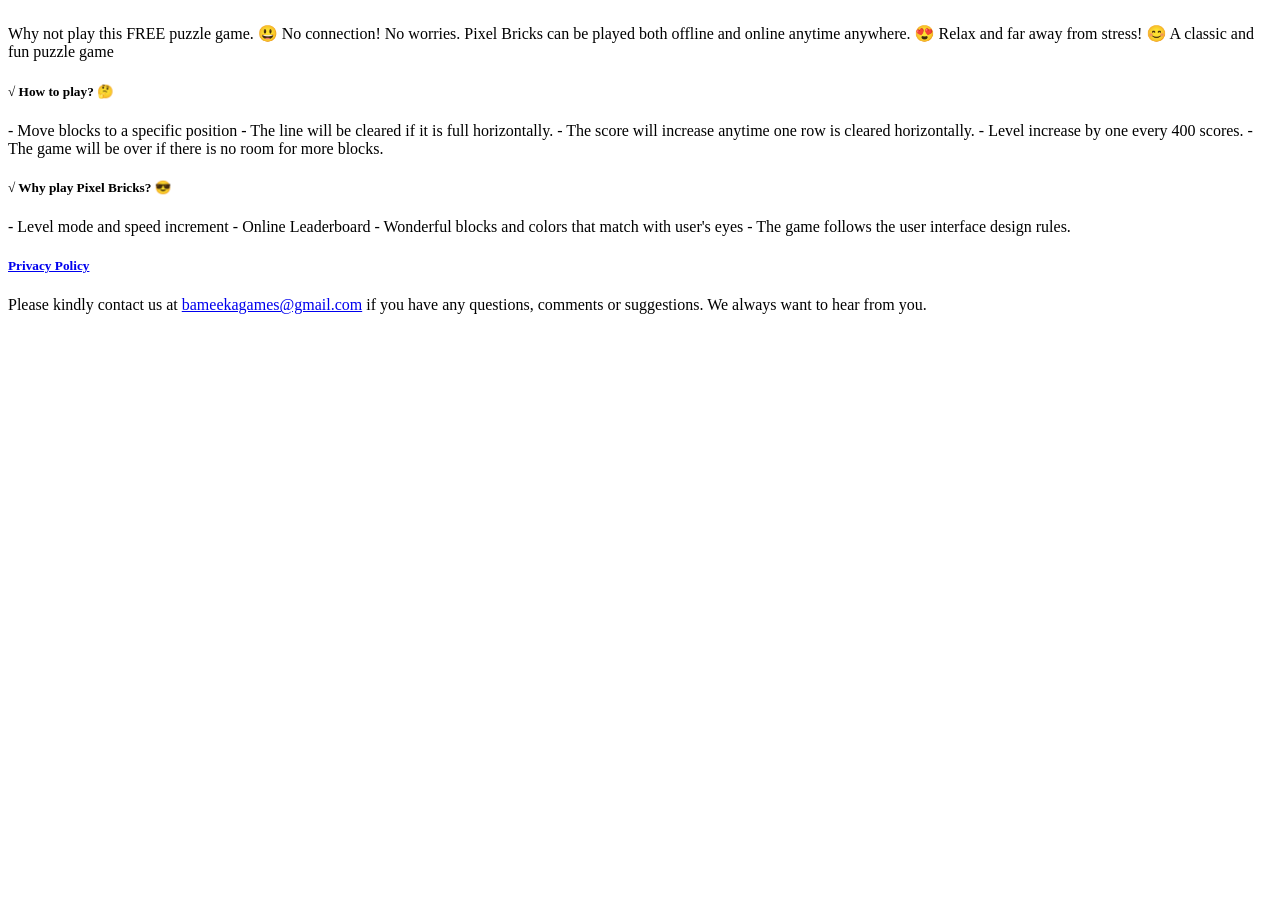
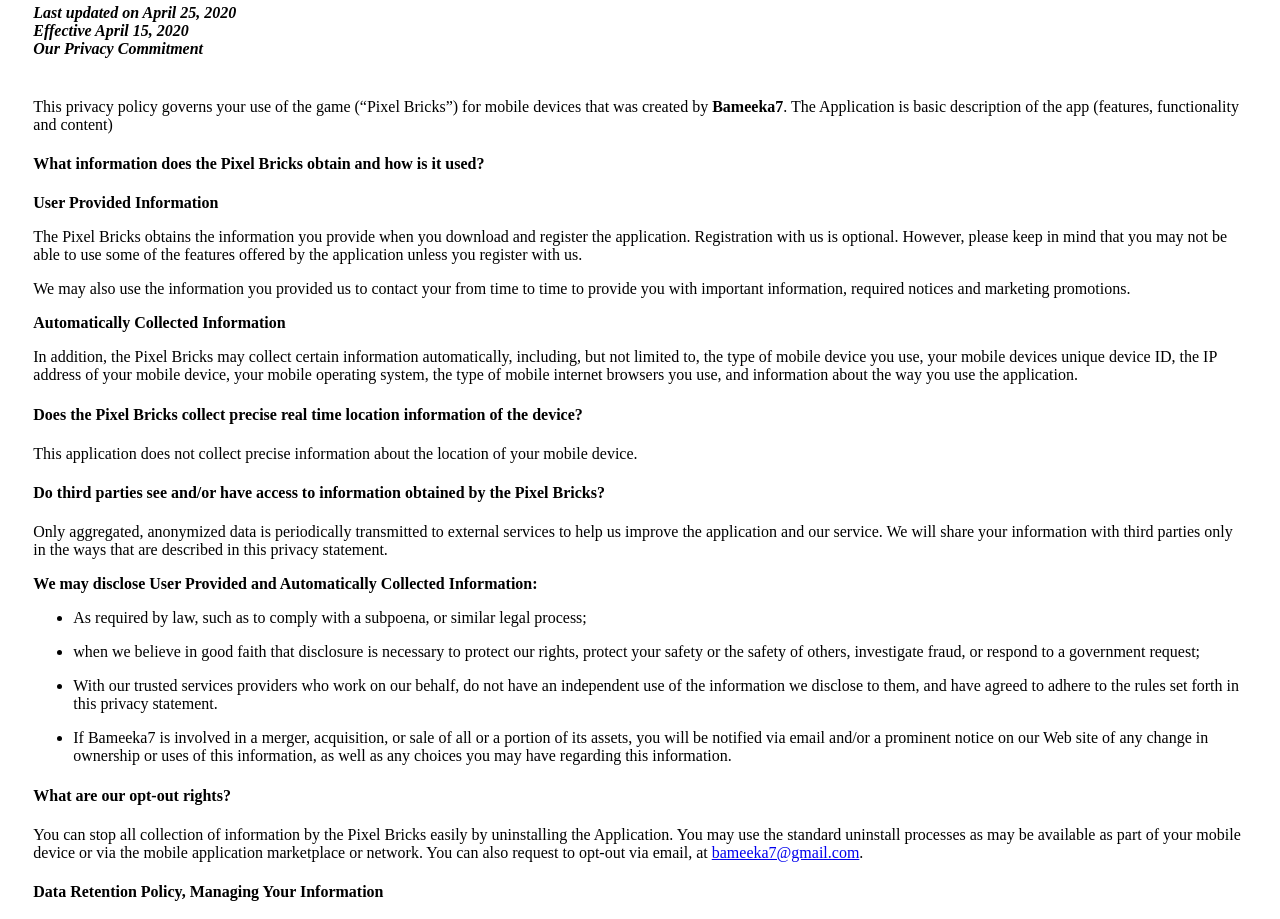
Before and after one commit to bameekagames/PixelBricksPrivacy, a plain HTML site: page index.html in a window 1280 px wide. Shown: the part 63-982 px from the top of the page. Before the commit the page ends 800 px from the top, so only its background shows below. Drawn offline with Linux system fonts and the light colour scheme.

Commit message:
Update index.html

```diff
--- a/index.html
+++ b/index.html
@@ -1,22 +1,67 @@
-<b>A classic puzzle game to improve your cognitive and problem-solving skills. Pixel bricks is a friendly game suitable for all ages for FREE ✓👍.</b>
-<h5>Feel bored at home </h5>
-Why not play this FREE puzzle game.
-😃 No connection! No worries. Pixel Bricks can be played both offline and online anytime anywhere.
-😍 Relax and far away from stress!
-😊 A classic and fun puzzle game
+<!DOCTYPE html>
+<html>
+<head>
+	<title>Privacy Policy</title>
+	<style type="text/css">
+		.container{
+			width: 96%;
+			margin: 0 auto;
+		}
+	</style>
+</head>
+<body>
+	<div class="container">
+		<h2 style="text-align: center;">PRIVACY POLICY</h2>
+		<p style="margin: 10px 0 40px;">
+			<b><i>Last updated on April 25, 2020<br>
+			Effective April 15, 2020<br>
+			Our Privacy Commitment</i></b>
+		</p>
 
-<h5>√ How to play? 🤔</h5>
--	Move blocks to a specific position
--	The line will be cleared if it is full horizontally.
--	The score will increase anytime one row is cleared horizontally.
--	Level increase by one every 400 scores.
--	The game will be over if there is no room for more blocks.
+		<p>This privacy policy governs your use of the game (“Pixel Bricks”) for mobile devices that was created by <b>Bameeka7</b>. The Application is basic description of the app (features, functionality and content)</p>
+		<h4>What information does the Pixel Bricks obtain and how is it used?</h4>
+		<p><strong>User Provided Information</strong></p>
+		<p>The Pixel Bricks obtains the information you provide when you download and register the application. Registration with us is optional. However, please keep in mind that you may not be able to use some of the features offered by the application unless you register with us.</p>
 
-<h5>√ Why play Pixel Bricks? 😎</h5>
--	Level mode and speed increment
--	Online Leaderboard
--	Wonderful blocks and colors that match with user's eyes
--	The game follows the user interface design rules.
+		<!--<p>When you register with us and use the Application, you generally provide&nbsp;(a) your name, email address, age, user name, password and other registration information; (b) transaction-related information, such as when you make purchases, respond to any offers, or download or use applications from us; (c) information you provide us when you contact us for help; (d) credit card information for purchase and use of the Application, and; (e) information you enter into our system when using the Application, such as contact information and project management information.</p>  -->
 
-<h5><a href="https://mhmdpnk.github.io/pixelbricksinternalprivacy/ ">Privacy Policy</a></h5>
-Please kindly contact us at <a href = "mailto: bameekagames@gmail.com">bameekagames@gmail.com</a> if you have any questions, comments or suggestions. We always want to hear from you.
+		<p>We may also use the information you provided us to contact your from time to time to provide you with important information, required notices and marketing promotions.</p>
+
+		<p><strong>Automatically Collected Information</strong></p>
+		<p>In addition, the Pixel Bricks may collect certain information automatically, including, but not limited to, the type of mobile device you use, your mobile devices unique device ID, the IP address of your mobile device, your mobile operating system, the type of mobile internet browsers you use, and information about the way you use the application.</p>
+
+		<h4>Does the Pixel Bricks collect precise real time location information of the device?</h4>
+		<p>This application does not collect precise information about the location of your mobile device.</p>
+
+
+		<h4>Do third parties see and/or have access to information obtained by the Pixel Bricks?</h4>
+		<p>Only aggregated, anonymized data is periodically transmitted to external services to help us improve the application and our service. We will share your information with third parties only in the ways that are described in this privacy statement.</p>
+		<p><b>We may disclose User Provided and Automatically Collected Information:</b></p>
+		<ul>
+		 <li> <p>As required by law, such as to comply with a subpoena, or similar legal process;</p> </li>
+		 <li> <p>when we believe in good faith that disclosure is necessary to protect our rights, protect your safety or the safety of others, investigate fraud, or respond to a government request;</p> </li>
+		 <li> <p>With our trusted services providers who work on our behalf, do not have an independent use of the information we disclose to them, and have agreed to adhere to the rules set forth in this privacy statement.</p> </li>
+		 <li> <p>If Bameeka7 is involved in a merger, acquisition, or sale of all or a portion of its assets, you will be notified via email and/or a prominent notice on our Web site of any change in ownership or uses of this information, as well as any choices you may have regarding this information.</p> </li>
+		</ul>
+		<h4>What are our opt-out rights?</h4>
+		<p>You can stop all collection of information by the Pixel Bricks easily by uninstalling the Application. You may use the standard uninstall processes as may be available as part of your mobile device or via the mobile application marketplace or network. You can also request to opt-out via email, at <a href = "mailto: bameeka7@gmail.com">bameeka7@gmail.com</a>.</p>
+		<h4><strong>Data Retention Policy, Managing Your Information</strong></h4>
+		<p>We will retain User Provided data for as long as you use the application and for a reasonable time thereafter. We will retain Automatically Collected information for up to 24 months and thereafter may store it in aggregate. If you’d like us to delete User Provided Data that you have provided via the application, please contact us at bameeka7@gmail.com and we will respond in a reasonable time. Please note that some or all of the User Provided Data may be required in order for the application to function properly.</p>
+
+		<h4><strong>Children</strong></h4>
+		<p>We do not use the application to knowingly solicit data from or market to children under the age of 13. If a parent or guardian becomes aware that his or her child has provided us with information without their consent, he or she should contact us at <a href = "mailto: bameeka7@gmail.com">bameeka7@gmail.com</a>. We will delete such information from our files within a reasonable time.</p>
+		<h4><strong>Security</strong></h4>
+		<p>We are concerned about safeguarding the confidentiality of your information. We provide physical, electronic, and procedural safeguards to protect information we process and maintain. For example, we limit access to this information to authorized employees and contractors who need to know that information in order to operate, develop or improve our Application. Please be aware that, although we endeavor provide reasonable security for information we process and maintain, no security system can prevent all potential security breaches.</p>
+	<h4><strong>Changes</strong></h4>
+	<p>This Privacy Policy may be updated from time to time for any reason. We will notify you of any changes to our Privacy Policy by posting the new Privacy Policy here and informing you via email or text message. You are advised to consult this Privacy Policy regularly for any changes, as continued use is deemed approval of all changes. You can check the history of this policy by clicking here.</p>
+	<h4><strong>Your Consent</strong></h4>
+
+	<p>By using the Pixel Bricks, you are consenting to our processing of your information as set forth in this Privacy Policy now and as amended by us. Processing,” means using cookies on a computer/hand held device or using or touching information in any way, including, but not limited to, collecting, storing, deleting, using, combining and disclosing information.</p>
+	<h4>Contact us</h4>
+	<p>If you have any questions regarding privacy while using the Application, or have questions about our practices, please contact us via email at <a href = "mailto: bameeka7@gmail.com">bameeka7@gmail.com</a>.</p>
+
+	</div>
+
+
+</body>
+</html>
```
